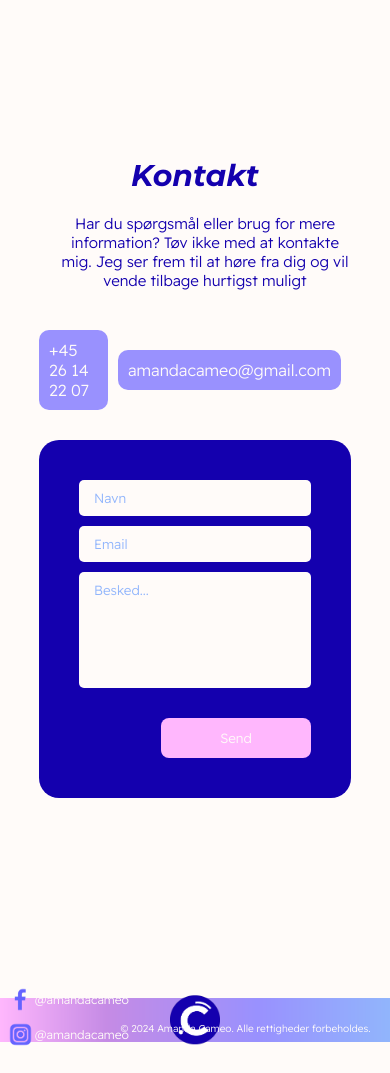
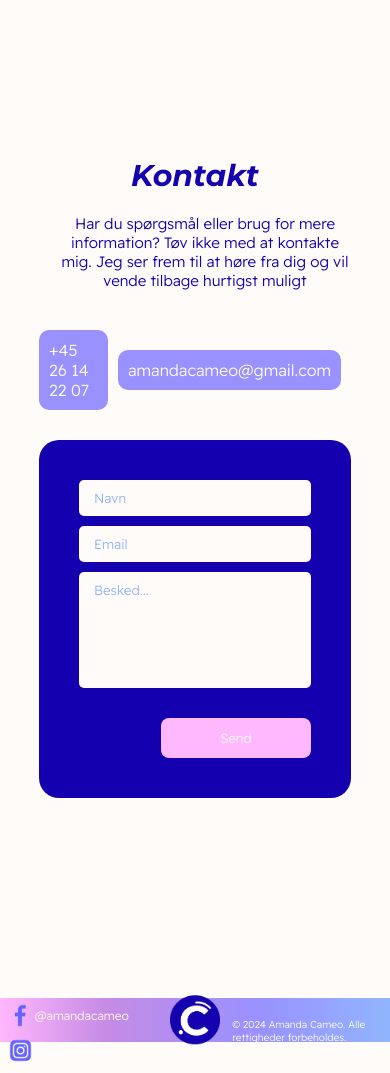
Before and after one commit to amandacameo/kode, a plain HTML site: page portfolio.html in a window 390 px wide. Shown: the part 5852-6925 px from the top of the page. Drawn offline with Linux system fonts and the light colour scheme.

Commit message:
footer
mobil version footer

```diff
--- a/portfolio.css
+++ b/portfolio.css
@@ -887,6 +887,7 @@ header .logo {
     .some-ikoner {
         left: 2%;
         margin-right: auto;
+        top: 40px;
     }
 
     .some-ikon img {
@@ -900,8 +901,9 @@ header .logo {
 
     .rettigheder p {
         font-size: 10px;
-
-
+        right: 2%;
+        width: 150px;
+        top: 20px;
     }
 
 
```
